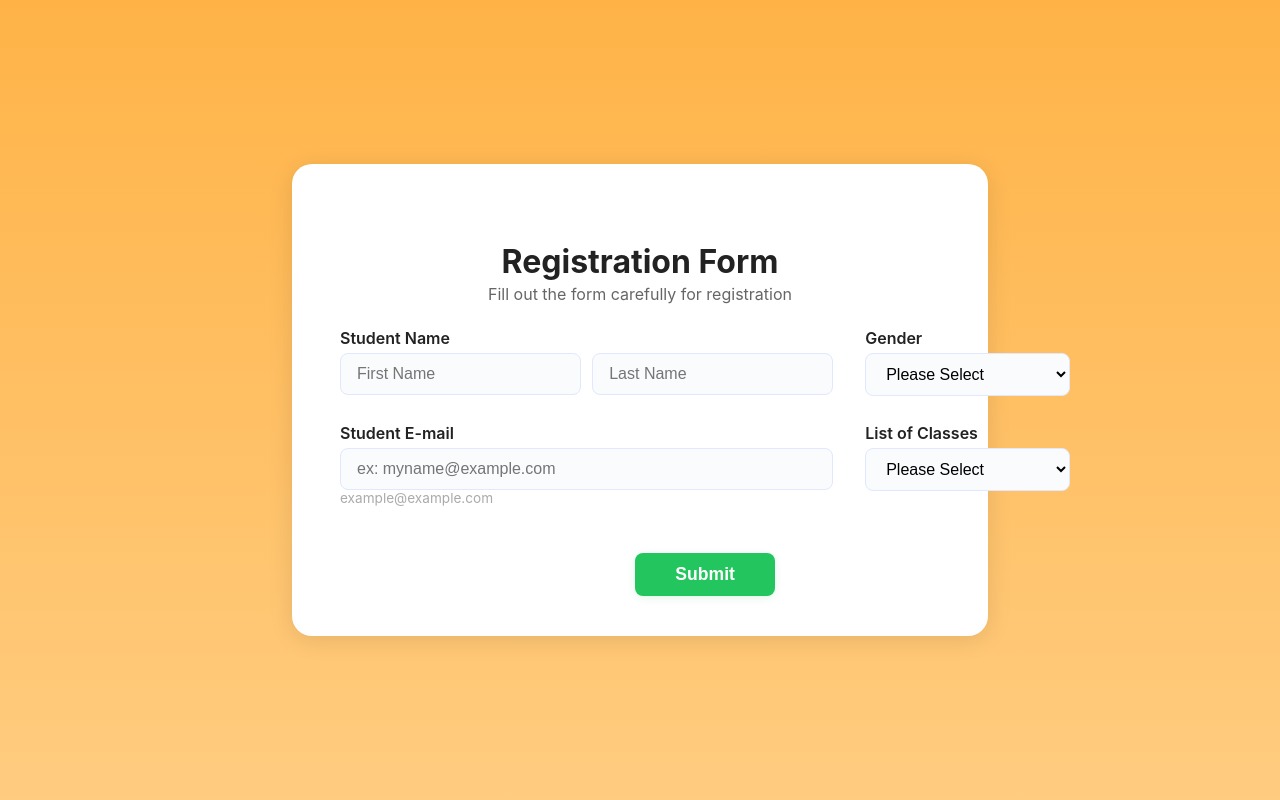
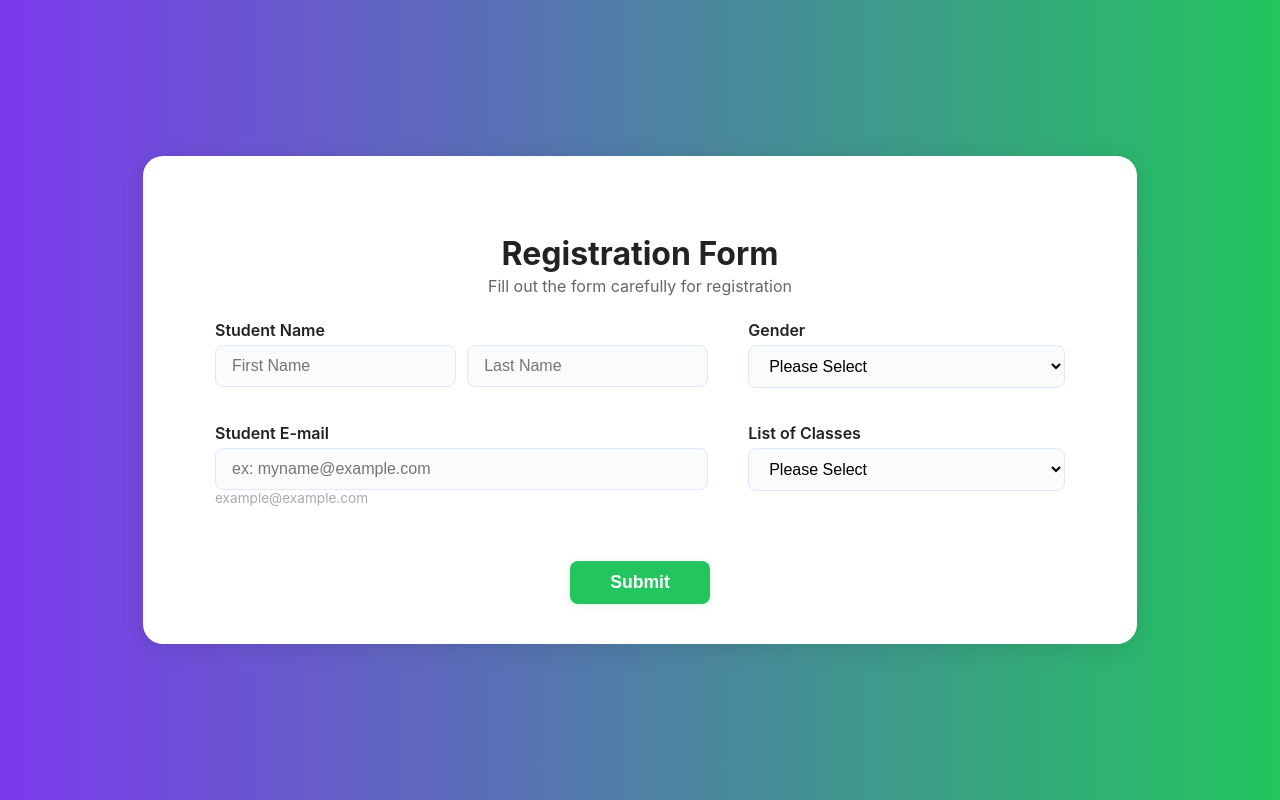
Before and after one commit to Yadavvamrita/studentsummercampp, a React (Create React App) app: page /form in a window 1280 px wide. Built offline with nearby package versions, Linux system fonts and the light colour scheme.

Commit message:
Updated LandingPage.css and minor changes

```diff
--- a/src/LandingPage.css
+++ b/src/LandingPage.css
@@ -220,7 +220,7 @@
 .form-bg {
   min-height: 100vh;
   width: 100vw;
-  background: linear-gradient(180deg, #ffb347 0%, #ffcc80 100%);
+  background: linear-gradient(90deg, #7c3aed 0%, #22c55e 100%);
   display: flex;
   align-items: center;
   justify-content: center;
@@ -230,8 +230,8 @@
   background: #fff;
   border-radius: 20px;
   box-shadow: 0 4px 24px rgba(0,0,0,0.10);
-  padding: 3.2rem 3rem 2.5rem 3rem;
-  max-width: 600px;
+  padding: 3.2rem 4.5rem 2.5rem 4.5rem;
+  max-width: 850px;
   width: 100%;
   margin: 2rem 0;
   display: flex;
@@ -257,7 +257,7 @@
 .student-form-grid {
   display: grid;
   grid-template-columns: 1fr 1fr;
-  gap: 1.5rem 2rem;
+  gap: 2rem 2.5rem;
   width: 100%;
 }
 
@@ -329,7 +329,7 @@
   background: #16a34a;
 }
 
-@media (max-width: 600px) {
+@media (max-width: 900px) {
   .form-card {
     padding: 1.2rem 0.5rem;
     max-width: 98vw;
--- a/src/StudentForm.jsx
+++ b/src/StudentForm.jsx
@@ -1,4 +1,5 @@
 import React, { useState } from "react";
+import { useNavigate } from "react-router-dom";
 import "./LandingPage.css";
 
 const classList = [
@@ -19,6 +20,7 @@ const StudentForm = () => {
     className: ""
   });
   const [error, setError] = useState("");
+  const navigate = useNavigate();
 
   const handleChange = (e) => {
     setForm({ ...form, [e.target.name]: e.target.value });
@@ -31,8 +33,12 @@ const StudentForm = () => {
       return;
     }
     setError("");
-    alert(`Student Details:\nName: ${form.firstName} ${form.lastName}\nGender: ${form.gender}\nEmail: ${form.email}\nClass: ${form.className}`);
-    setForm({ firstName: "", lastName: "", gender: "", email: "", className: "" });
+    // Store in localStorage
+    const students = JSON.parse(localStorage.getItem("students") || "[]");
+    students.push(form);
+    localStorage.setItem("students", JSON.stringify(students));
+    // Redirect to landing page
+    navigate("/");
   };
 
   return (
```
